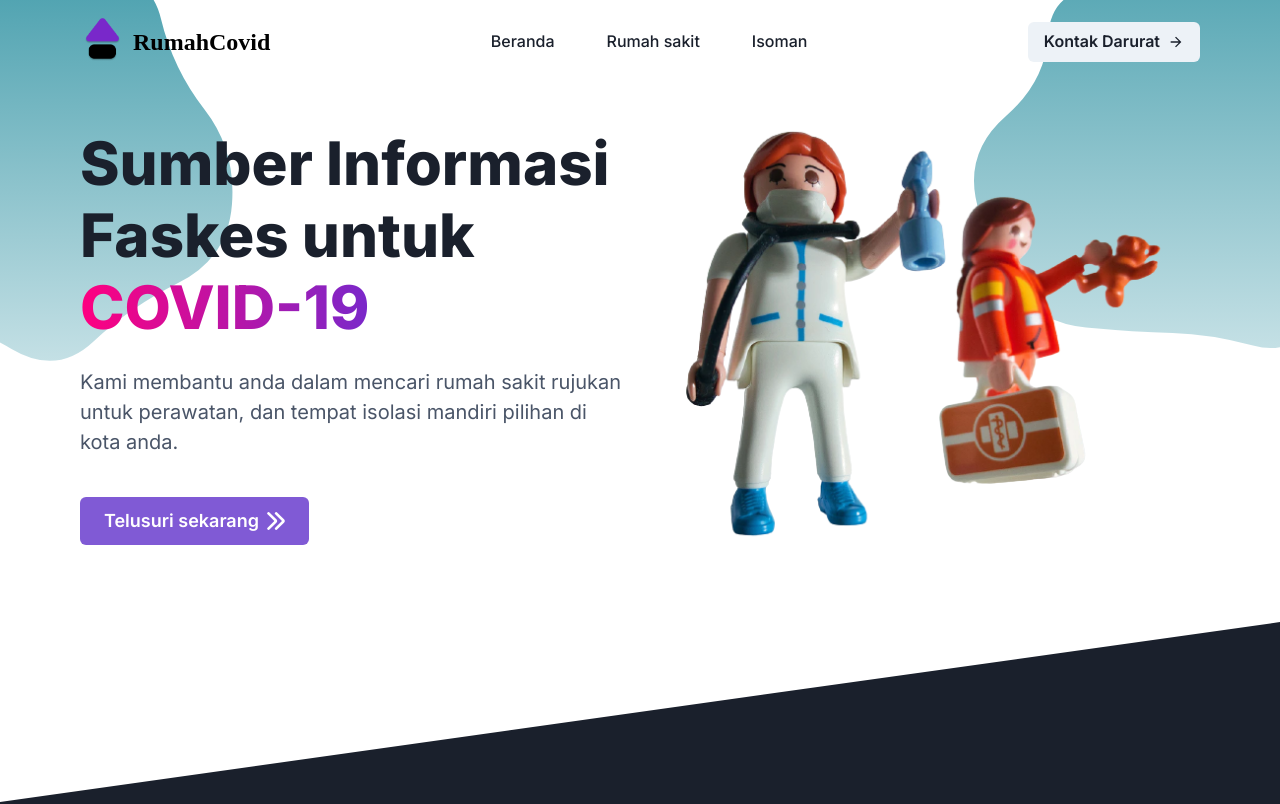
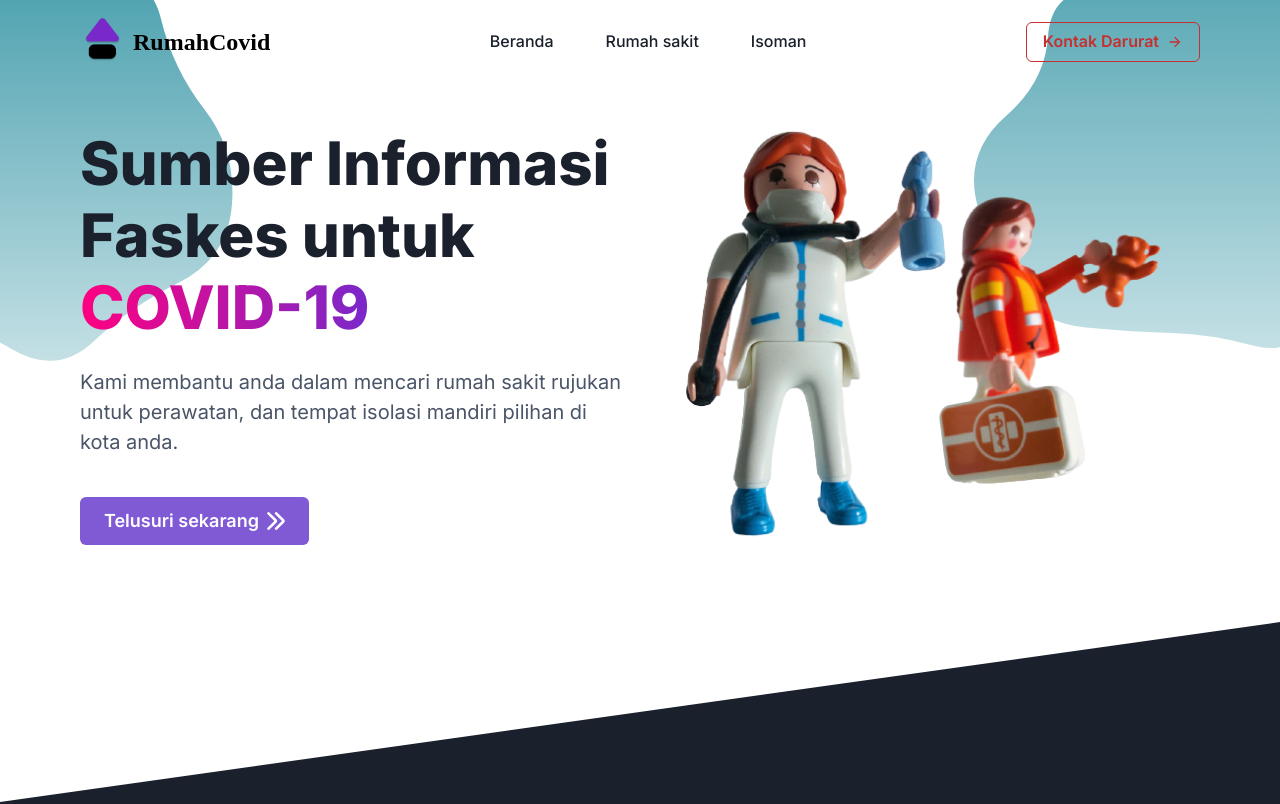
Before and after one commit to kalwabed/rumah-covid, a Next.js app: page / in a window 1280 px wide. Shown: the top 804 px of the page. Built offline with nearby package versions, Linux system fonts and the light colour scheme; a web font is replaced by a local one.

Commit message:
change kontak darurat button color

```diff
--- a/src/components/layout/top-navigation.tsx
+++ b/src/components/layout/top-navigation.tsx
@@ -96,7 +96,8 @@
               zIndex={20}
               display={['none', null, 'inline-flex']}
               rightIcon={<ArrowForwardIcon />}
-              colorScheme="gray"
+              colorScheme="red"
+              variant="outline"
             >
               Kontak Darurat
             </Button>
```
